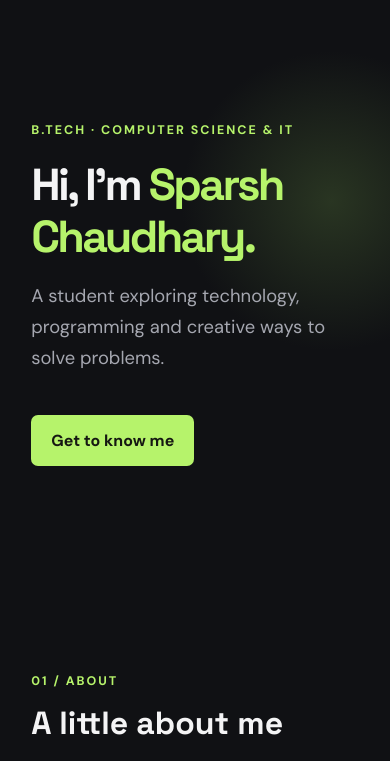
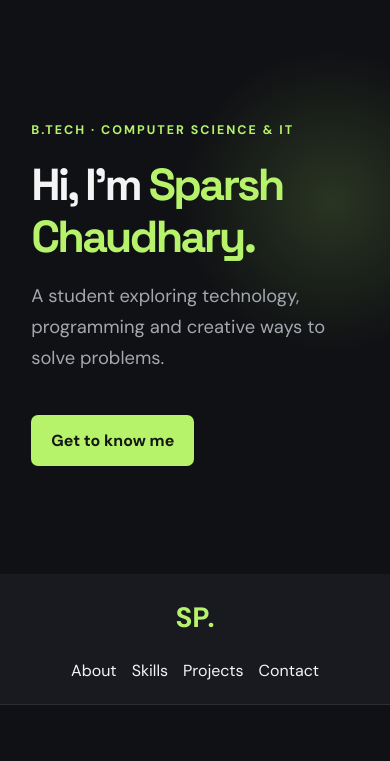
Before and after one commit to Sparsh-1811/GitHub-practical-test, a plain HTML site: page index.html in a window 390 px wide. Shown: the top 761 px of the page. Drawn offline with Linux system fonts and the light colour scheme.

Commit message:
Add responsive navigation bar

```diff
--- a/index.html
+++ b/index.html
@@ -19,7 +19,16 @@
     <div class="hero-mark" aria-hidden="true">&lt;/&gt;</div>
   </header>
 
-  <!-- Navigation bar will be added on the feature-navbar branch. -->
+<nav class="navbar">
+    <a href="#home" class="logo">SP.</a>
+
+    <div class="nav-links">
+        <a href="#about">About</a>
+        <a href="#skills">Skills</a>
+        <a href="#projects">Projects</a>
+        <a href="#contact">Contact</a>
+    </div>
+</nav>
 
   <main>
     <section class="section" id="about">
--- a/style.css
+++ b/style.css
@@ -53,3 +53,49 @@ footer { padding: 25px 8vw; border-top: 1px solid var(--line); color: var(--mute
   .project { flex-direction: column; }
 }
 @media (max-width: 440px) { .cards { grid-template-columns: 1fr; } }
+
+/* Navigation Bar */
+
+.navbar {
+    display: flex;
+    justify-content: space-between;
+    align-items: center;
+    padding: 20px 8%;
+    background: #181a20;
+    border-bottom: 1px solid #2b2d35;
+}
+
+.logo {
+    font-size: 28px;
+    font-weight: bold;
+    color: #b6f36b;
+    text-decoration: none;
+}
+
+.nav-links {
+    display: flex;
+    gap: 25px;
+}
+
+.nav-links a {
+    text-decoration: none;
+    color: #f4f4f5;
+    transition: 0.3s;
+}
+
+.nav-links a:hover {
+    color: #b6f36b;
+}
+
+@media (max-width: 500px) {
+    .navbar {
+        flex-direction: column;
+        gap: 15px;
+    }
+
+    .nav-links {
+        gap: 15px;
+        flex-wrap: wrap;
+        justify-content: center;
+    }
+}
```
